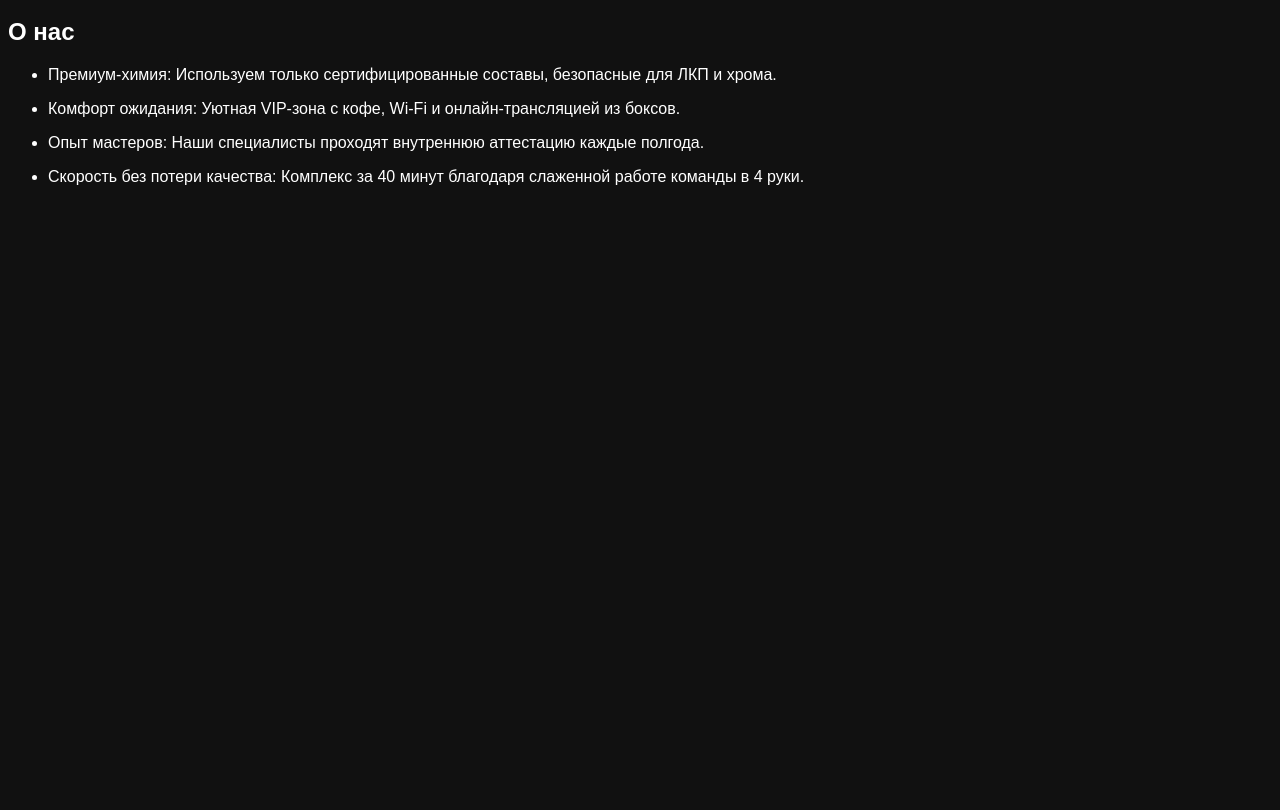
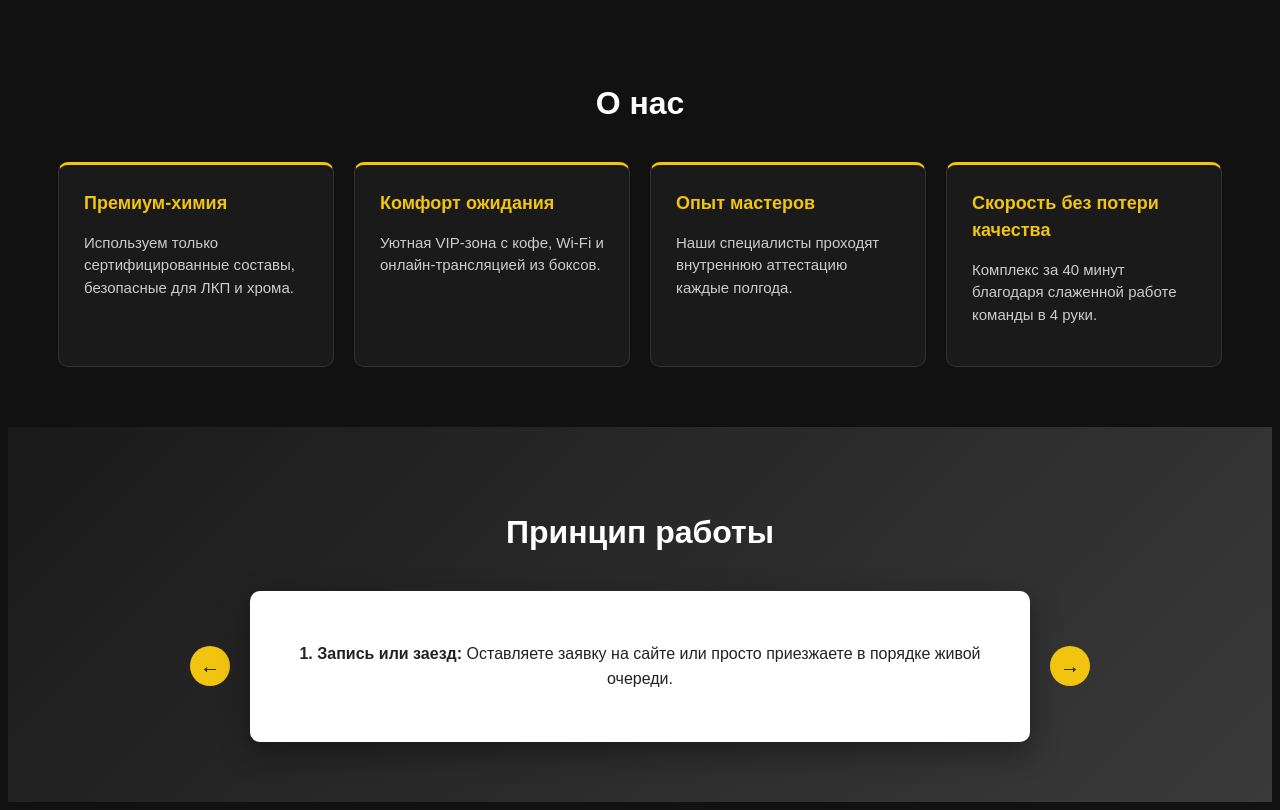
Before and after one commit to alkodespasito/kyrsovaia, a plain HTML site: page index.html in a window 1280 px wide. Shown: the part 722-1532 px from the top of the page. Before the commit the page ends 924 px from the top, so only its background shows below. Drawn offline with Linux system fonts and the light colour scheme.

Commit message:
mama ia ystal

```diff
--- a/index.html
+++ b/index.html
@@ -148,31 +148,55 @@
                 </div>
     </div>
       </section>
-      <section class="us">
+   <section class="about">
+  <h2 class="section-title">О нас</h2>
+  <div class="about-grid">
+    <div class="about-card">
+      <h3>Премиум-химия</h3>
+      <p>Используем только сертифицированные составы, безопасные для ЛКП и хрома.</p>
+    </div>
+    <div class="about-card">
+      <h3>Комфорт ожидания</h3>
+      <p>Уютная VIP-зона с кофе, Wi-Fi и онлайн-трансляцией из боксов.</p>
+    </div>
+    <div class="about-card">
+      <h3>Опыт мастеров</h3>
+      <p>Наши специалисты проходят внутреннюю аттестацию каждые полгода.</p>
+    </div>
+    <div class="about-card">
+      <h3>Скорость без потери качества</h3>
+      <p>Комплекс за 40 минут благодаря слаженной работе команды в 4 руки.</p>
+    </div>
+  </div>
+</section>
+<section class="principles">
+  <h2 class="section-title">Принцип работы</h2>
 
- <h2 class="about__title">О нас</h2>
+  <div class="principles-slider">
+    <button class="arrow-btn prev-principle" aria-label="Назад">&#8592;</button>
 
-  <ul class="about__grid">
-    <li class="about__item about__item--chemistry">
-      <p>Премиум-химия: Используем только сертифицированные составы, безопасные для ЛКП и хрома.</p>
-    </li>
+    <div class="principles-track">
+      <div class="principle-slide active">
+        <p><strong>1. Запись или заезд:</strong>
+             Оставляете заявку на сайте или просто приезжаете в порядке живой очереди.</p>
+      </div>
+      <div class="principle-slide">
+        <p><strong>2. Осмотр и подбор услуг:</strong>
+            Администратор оценивает состояние авто и согласовывает с вами точный перечень работ.</p>
+      </div>
+      <div class="principle-slide">
+        <p><strong>3. Мойка в 4 руки:</strong>
+            Мастера бережно моют кузов и салон с применением сертифицированной премиум-химии.</p>
+      </div>
+      <div class="principle-slide">
+        <p><strong>4. Проверка и выдача:</strong>
+             Вы принимаете результат работы, оплачиваете услугу и уезжаете на чистом авто.</p>
+      </div>
+    </div>
 
-    <li class="about__item about__item--comfort">
-      <p>Комфорт ожидания: Уютная VIP-зона с кофе, Wi-Fi и онлайн-трансляцией из боксов.</p>
-    </li>
-
-    <li class="about__item about__item--experience">
-      <p>Опыт мастеров: Наши специалисты проходят внутреннюю аттестацию каждые полгода.</p>
-    </li>
-
-    <li class="about__item about__item--speed">
-      <p>Скорость без потери качества: Комплекс за 40 минут благодаря слаженной работе команды в 4 руки.</p>
-    </li>
-  </ul>
-
-
-
-      </section>
+    <button class="arrow-btn next-principle" aria-label="Вперёд">&#8594;</button>
+  </div>
+</section>
      <script src="main.js"></script>
 
 </body>
--- a/main.js
+++ b/main.js
@@ -34,3 +34,35 @@ prevBtn.addEventListener('click', () => {
     }
     showSlide(currentIndex);
 });
+const principleSlides = document.querySelectorAll('.principle-slide');
+const prevPrincipleBtn = document.querySelector('.prev-principle');
+const nextPrincipleBtn = document.querySelector('.next-principle');
+
+let principleIndex = 0;
+
+function showPrincipleSlide(index) {
+    principleSlides.forEach((slide) => {
+        slide.classList.remove('active');
+    });
+    principleSlides[index].classList.add('active');
+}
+
+if (principleSlides.length > 0) {
+    showPrincipleSlide(principleIndex);
+
+    nextPrincipleBtn.addEventListener('click', () => {
+        principleIndex++;
+        if (principleIndex >= principleSlides.length) {
+            principleIndex = 0;
+        }
+        showPrincipleSlide(principleIndex);
+    });
+
+    prevPrincipleBtn.addEventListener('click', () => {
+        principleIndex--;
+        if (principleIndex < 0) {
+            principleIndex = principleSlides.length - 1;
+        }
+        showPrincipleSlide(principleIndex);
+    });
+}
--- a/style.css
+++ b/style.css
@@ -188,3 +188,110 @@ font-weight: bold;}
         transform: translateY(0);
     }
 }
+
+/* Сетка на 4 колонки в ряд */
+.about-grid {
+    display: grid;
+    grid-template-columns: repeat(4, 1fr);
+    gap: 20px;
+    max-width: 1200px;
+    margin: 0 auto;
+}
+
+/* Оформление каждой из 4 карточек */
+.about-card {
+    background-color: #1a1a1a;
+    border: 1px solid #333;
+    border-top: 3px solid #f1c40f; /* Золотой акцент сверху */
+    padding: 25px;
+    border-radius: 10px;
+    color: #ccc;
+    font-size: 15px;
+    line-height: 1.5;
+    transition: transform 0.3s ease, border-color 0.3s ease;
+}
+
+/* Лёгкий подъём при наведении */
+.about-card:hover {
+    transform: translateY(-5px);
+    border-color: #f1c40f;
+}
+
+/* Заголовок внутри карточки (если используете <h3>) */
+.about-card h3 {
+    color: #f1c40f;
+    font-size: 18px;
+    margin-top: 0;
+    margin-bottom: 12px;
+}
+
+/* Адаптив: 2 в ряд на планшетах */
+@media (max-width: 992px) {
+    .about-grid {
+        grid-template-columns: repeat(2, 1fr);
+    }
+}
+
+/* Адаптив: 1 в ряд на телефонах */
+@media (max-width: 576px) {
+    .about-grid {
+        grid-template-columns: 1fr;
+    }
+}
+
+/* Секция "Принцип работы" */
+.principles {
+    padding: 60px 50px;
+    background: linear-gradient(135deg, #1a1a1a 0%, #3a3a3a 100%);
+}
+
+/* Контейнер карусели: стрелки по бокам, карточка в центре */
+.principles-slider {
+    display: flex;
+    align-items: center;
+    justify-content: center;
+    gap: 20px;
+    max-width: 900px;
+    margin: 0 auto;
+}
+
+.principles-track {
+    flex: 1;
+}
+
+/* Белая карточка слайда */
+.principle-slide {
+    display: none;
+    background-color: #ffffff;
+    color: #222222;
+    padding: 50px 40px;
+    border-radius: 10px;
+    text-align: center;
+    font-size: 16px;
+    line-height: 1.6;
+    box-shadow: 0 10px 30px rgba(0, 0, 0, 0.4);
+    animation: fadeIn 0.5s ease;
+}
+
+.principle-slide.active {
+    display: block;
+}
+
+.principle-slide p {
+    margin: 0;
+}
+
+/* Жёлтые кнопки-стрелки (используют ваш класс .arrow-btn + доп. фиксация) */
+.prev-principle,
+.next-principle {
+    flex-shrink: 0;
+    background-color: #f1c40f;
+    color: #111;
+    font-weight: bold;
+}
+
+.prev-principle:hover,
+.next-principle:hover {
+    background-color: #d4ac0d;
+    color: #000;
+}
```
